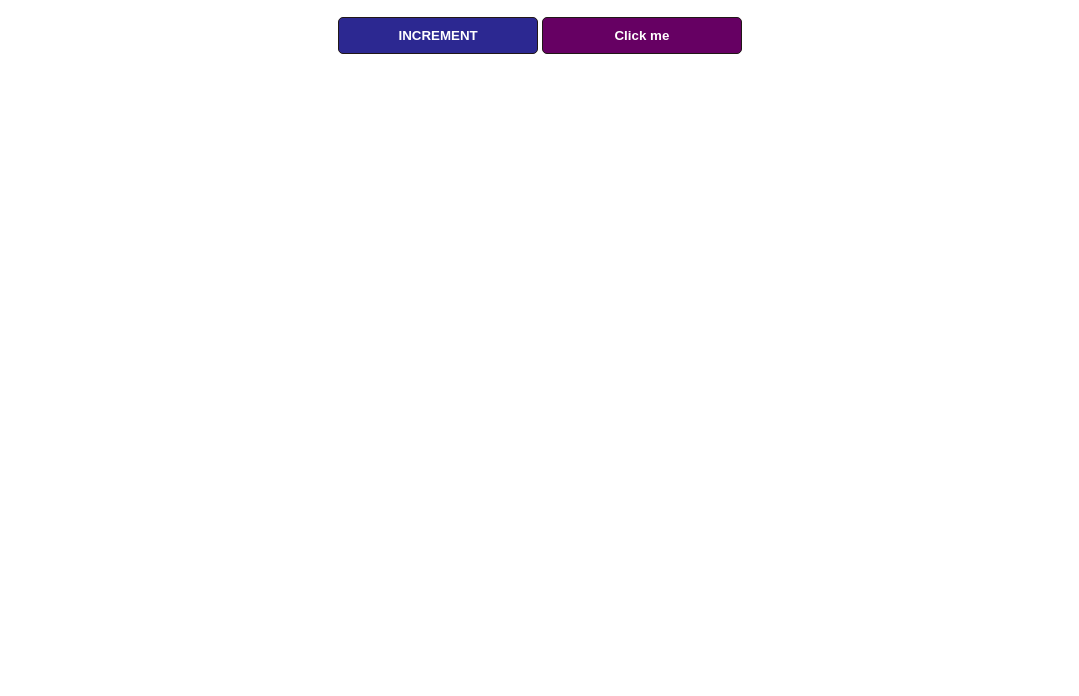
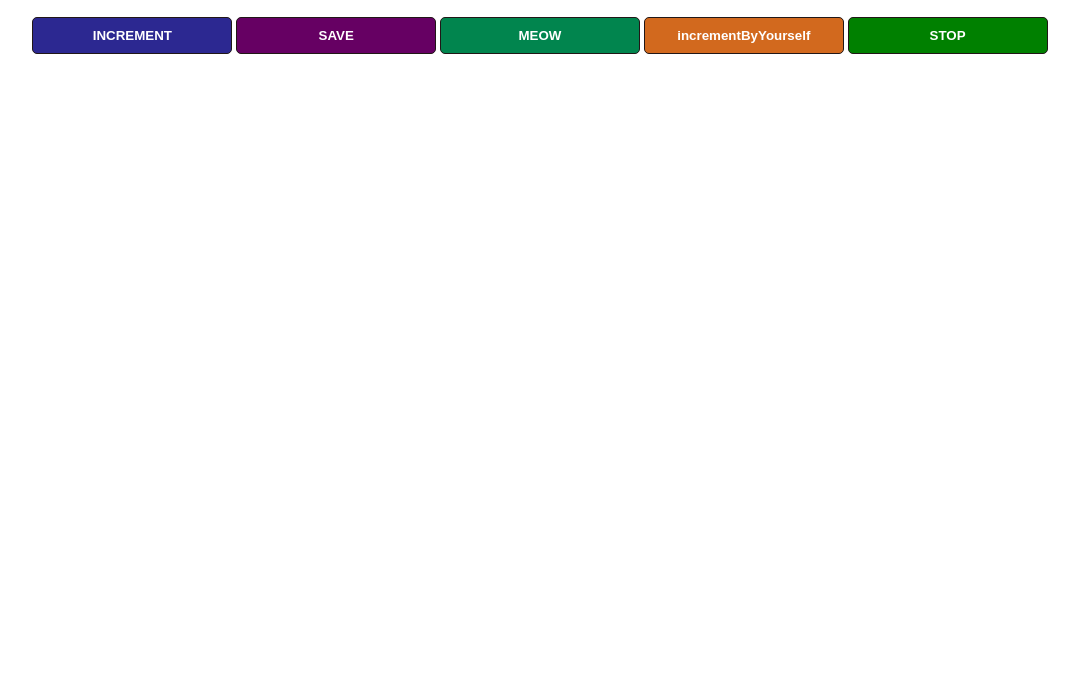
Before and after one commit to Sihengz/School-Counter, a plain HTML site: page index.html in a window 1280 px wide. Shown: the part 122-818 px from the top of the page, without its empty margins (100-1179 px from the left). Drawn offline with Linux system fonts and the light colour scheme.

Commit message:
finished

```diff
--- a/index.html
+++ b/index.html
@@ -6,7 +6,11 @@
                 <h1>Students entered:</h1>
                 <h2 id="count-el">0</h2>
                 <button id="increment-btn" onclick="increment()">INCREMENT</button>
-                <button id="save-btn" onclick="save()">Click me</button>
+                <button id="save-btn" onclick="save()">SAVE</button>
+                <button id="cat-btn" onclick="meow()">MEOW</button>
+                <button id="increment-by-yourself-btn" onclick="incrementByYourSelf()">incrementByYourself</button>
+                <button id="stop-btn" onclick="stopPlease()">STOP</button>
+                <p id="save"></p>
                 <script src="index.js"></script>
 
 
--- a/index.js
+++ b/index.js
@@ -1,8 +1,26 @@
 // SIHENG'S STUDENT COUNTER
 let counter = document.getElementById("count-el");
 counter.innerText = 0;
-
+let saveP = document.getElementById("save");
+let audio = new Audio("cat-meow.mp3");
+let x;
+stack = 0;
+stop = false
 function increment() {
     counter.innerText = Number(counter.innerText) + 1;
-    console.log(counter.innerText)
+    console.log(counter.innerText);
 }
+function save() {
+    saveP.innerText = saveP.innerText + counter.innerText + " - ";
+    console.log(saveP.innerText + counter.innerText + " - ");
+}
+function meow() {
+    audio.play();
+}
+function incrementByYourSelf() {
+    x = setInterval(increment, 1000)
+}
+function stopPlease() {
+    console.log("STOP")
+    clearInterval(x);
+}
--- a/style.css
+++ b/style.css
@@ -52,3 +52,13 @@ body {
   #save-btn {
     background: #660063;
   }
+
+  #cat-btn {
+    background-color: rgb(1, 133, 78);
+  }
+  #increment-by-yourself-btn {
+    background-color: chocolate;
+  }
+  #stop-btn {
+    background-color: green;
+  }
```
Also changed, not shown: 1 other file.
